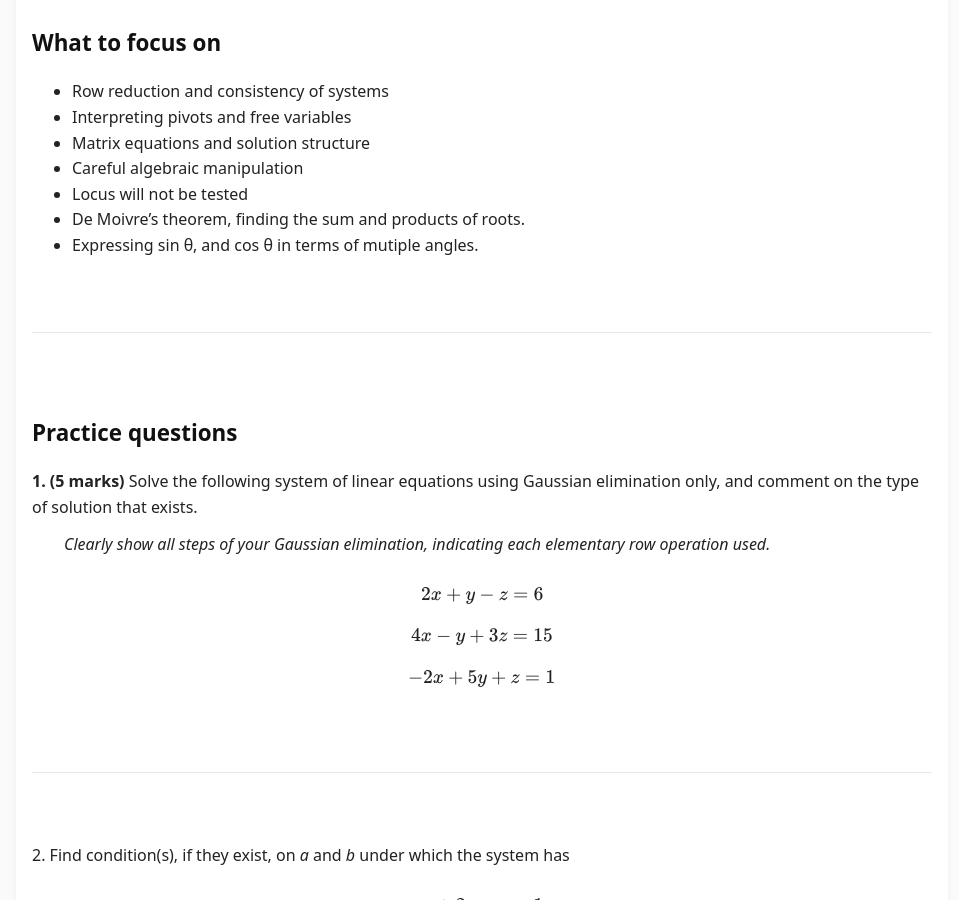
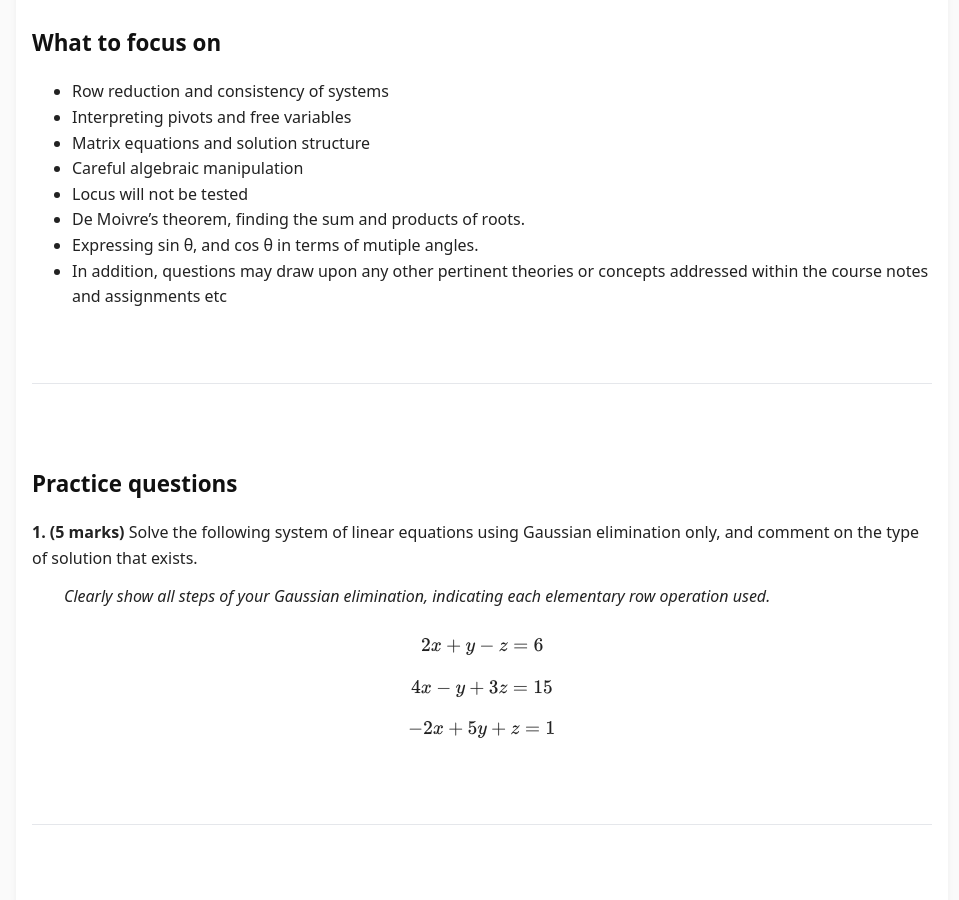
Before and after one commit to SaleemKamaludin/SaleemKamaludin.github.io, a Jekyll site: the page built from courses/math-1141-coursework-exam-2-hints.md, in a window 1280 px wide and 900 px high, scrolled down 357 px. Shown: the whole window, without its empty margins (158-1117 px from the left). Built offline with Jekyll 4.4.1, drawn with Linux system fonts in a browser that asks for light colours.

Commit message:
Update math-1141-coursework-exam-2-hints.md

```diff
--- a/courses/math-1141-coursework-exam-2-hints.md
+++ b/courses/math-1141-coursework-exam-2-hints.md
@@ -40,6 +40,7 @@ This page contains some practice questions for the upcoming Coursework Exam 2.
 - Locus will not be tested
 - De Moivre's theorem, finding the sum and products of roots.
 - Expressing <span>sin&nbsp;θ</span>,  and <span>cos&nbsp;θ</span> in terms of mutiple angles.
+- In addition, questions may draw upon any other pertinent theories or concepts addressed within the course notes and assignments etc
 
 <br>
 <hr style="border: none; border-top: 1px solid #e5e7eb; margin: 2rem 0;">
```
